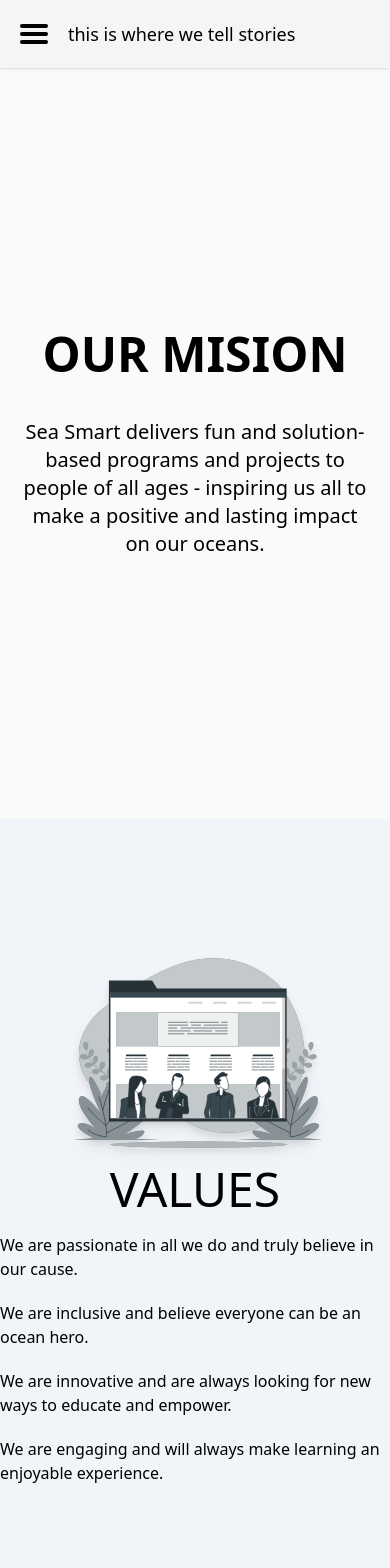
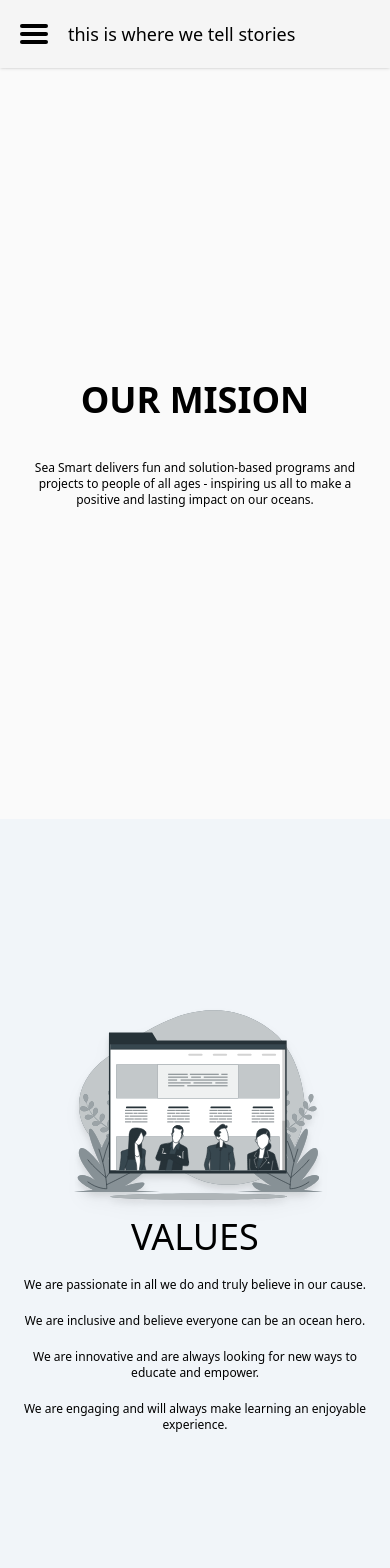
Before and after one commit to armin-bkh/houstory-next-app, a Next.js app: page /about in a window 390 px wide. Shown: the top 1568 px of the page. Built offline with nearby package versions, Linux system fonts and the light colour scheme.

Commit message:
responsive about page

```diff
--- a/pages/about.js
+++ b/pages/about.js
@@ -5,33 +5,33 @@
   return (
     <main className="min-h-[75vh]">
       <section className="min-h-[89vh] flex flex-col justify-center items-center p-5">
-        <h1 className="text-5xl font-bold uppercase mb-10">our mision</h1>
-        <p className="text-center text-xl">
+        <h1 className="md:text-5xl font-bold uppercase mb-10 text-4xl">our mision</h1>
+        <p className="text-center md:text-lg text-xs w-full md:w-8/12">
           Sea Smart delivers fun and solution-based programs and projects to
           people of all ages - inspiring us all to make a positive and lasting
           impact on our oceans.
         </p>
       </section>
-      <section className="min-h-[89vh] flex flex-col justify-center items-center bg-slate-100">
+      <section className="min-h-[89vh] flex flex-col justify-center items-center bg-slate-100 p-5">
         <Image className="drop-shadow-lg" src={About} width={300} height={300} />
-        <h3 className="text-5xl mb-5 -mt-10 uppercase">values</h3>
-        <p className="mb-5">
+        <h3 className="md:text-5xl mb-5 -mt-10 uppercase text-4xl">values</h3>
+        <p className="mb-5 md:text-lg text-xs text-center">
           We are passionate in all we do and truly believe in our cause.
         </p>
-        <p className="mb-5">
+        <p className="mb-5 md:text-lg text-xs text-center">
           We are inclusive and believe everyone can be an ocean hero.
         </p>
-        <p className="mb-5">
+        <p className="mb-5 md:text-lg text-xs text-center">
           We are innovative and are always looking for new ways to educate and
           empower.
         </p>
-        <p className="">
+        <p className="md:text-xl text-xs text-center">
           We are engaging and will always make learning an enjoyable experience.
         </p>
       </section>
-      <section className="text-white bg-stone-600 p-5 flex flex-col justify-center items-center h-[89vh]">
-        <h1 className="text-5xl font-bold uppercase mb-10">who we are</h1>
-        <p className="text-center text-xl">
+      <section className="text-white bg-stone-600 p-5 flex flex-col justify-center items-center min-h-[89vh]">
+        <h1 className="md:text-5xl font-bold uppercase mb-10 text-4xl">who we are</h1>
+        <p className="text-center md:text-lg text-xs">
           Sea Smart is a charity that delivers a diverse and innovative range of
           educational programs that are empirically-developed and derived from
           current ocean issues to empower youth, businesses, teachers, and
```
